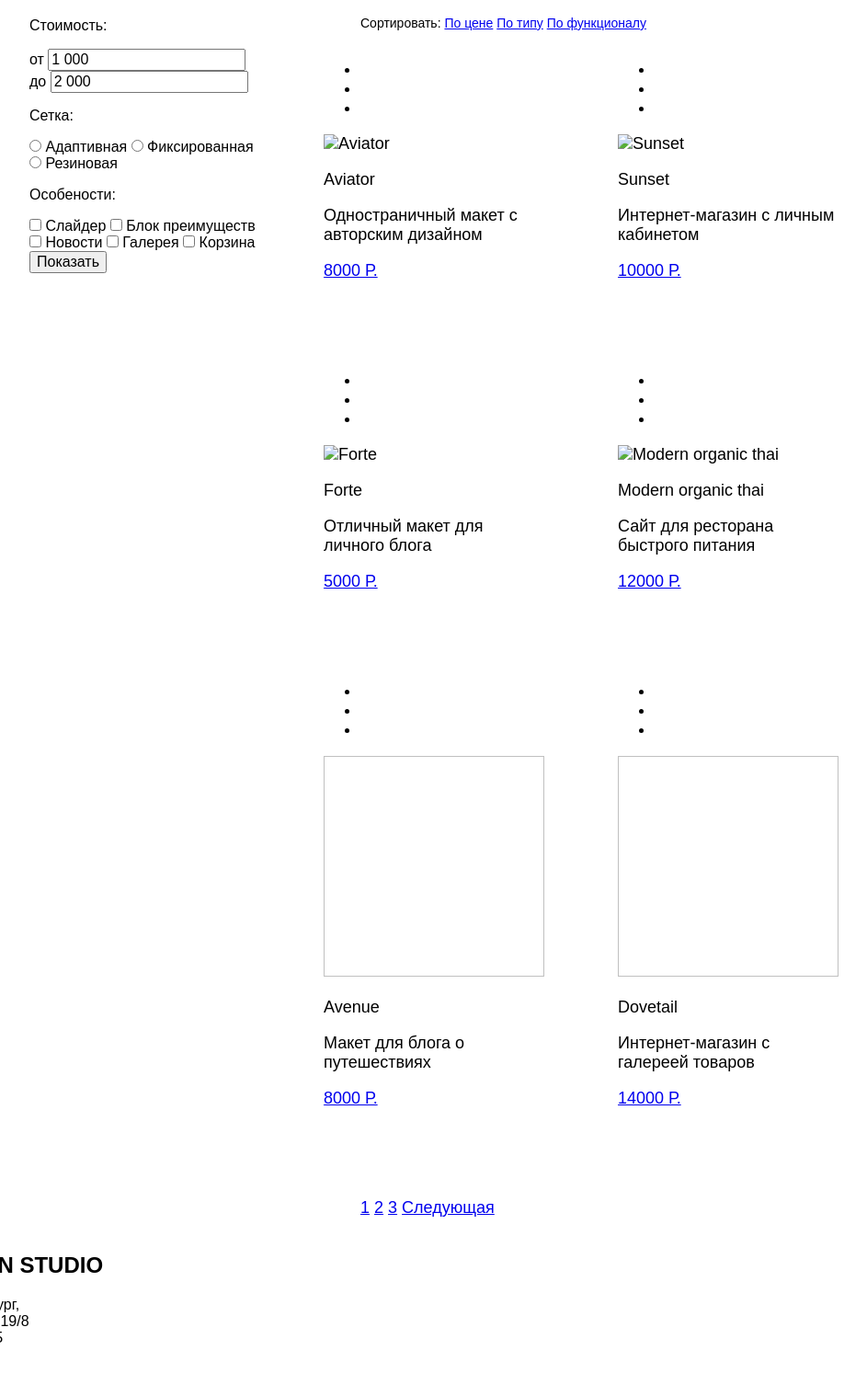
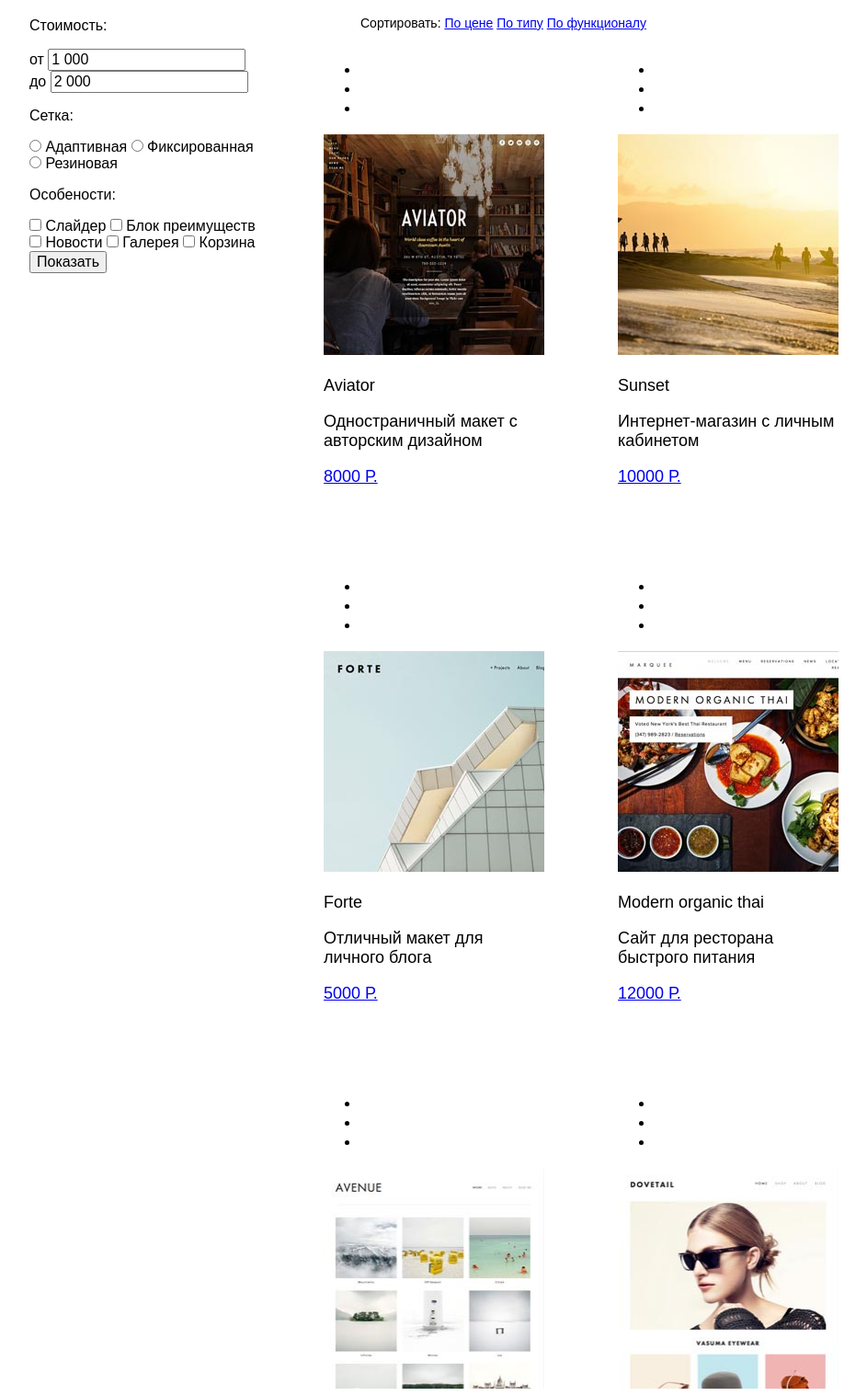
Before and after one commit to Stanleygoo/nerds, a plain HTML site: page catalog.html in a window 1280 px wide. Shown: the part 255-1773 px from the top of the page at 92% size, without its empty margins (168-1111 px from the left). Drawn offline with Linux system fonts and the light colour scheme.

Commit message:
Подключил картинки и проставил размеры

```diff
--- a/catalog.html
+++ b/catalog.html
@@ -88,7 +88,7 @@
           <li></li>
         </ul>
         <div class="card-image">
-          <img scr="img/aviator.jpg" width="240" height="240" alt="Aviator">
+          <img src="img/aviator.jpg" width="240" height="240" alt="Aviator">
         </div>
         <div class="card-hidden">
           <p class="card-title">Aviator</p>
@@ -103,7 +103,7 @@
           <li></li>
         </ul>
         <div class="card-image">
-          <img scr="img/sunset.jpg" width="240" height="240" alt="Sunset">
+          <img src="img/sunset.jpg" width="240" height="240" alt="Sunset">
         </div>
         <div class="card-hidden">
           <p class="card-title">Sunset</p>
@@ -118,7 +118,7 @@
           <li></li>
         </ul>
         <div class="card-image">
-          <img scr="img/avenue.jpg" width="240" height="240" alt="Forte">
+          <img src="img/forte.jpg" width="240" height="240" alt="Forte">
         </div>
         <div class="card-hidden">
           <p class="card-title">Forte</p>
@@ -133,7 +133,7 @@
           <li></li>
         </ul>
         <div class="card-image">
-          <img scr="img/modern-organic-thai.jpg" width="240" height="240" alt="Modern organic thai">
+          <img src="img/modern-organic-thai.jpg" width="240" height="240" alt="Modern organic thai">
         </div>
         <div class="card-hidden">
           <p class="card-title">Modern organic thai</p>
@@ -148,7 +148,7 @@
           <li></li>
         </ul>
         <div class="card-image">
-          <img scr="img/avenue.jpg" width="240" height="240">
+          <img src="img/avenue.jpg" width="240" height="240">
         </div>
         <div class="card-hidden">
           <p class="card-title">Avenue</p>
@@ -163,7 +163,7 @@
           <li></li>
         </ul>
         <div class="card-image">
-          <img scr="img/dovetail.jpg" width="240" height="240">
+          <img src="img/dovetail.jpg" width="240" height="240">
         </div>
         <div class="card-hidden">
           <p class="card-title">Dovetail</p>
```
Also changed, not shown: index.html (+1 -1 lines).
